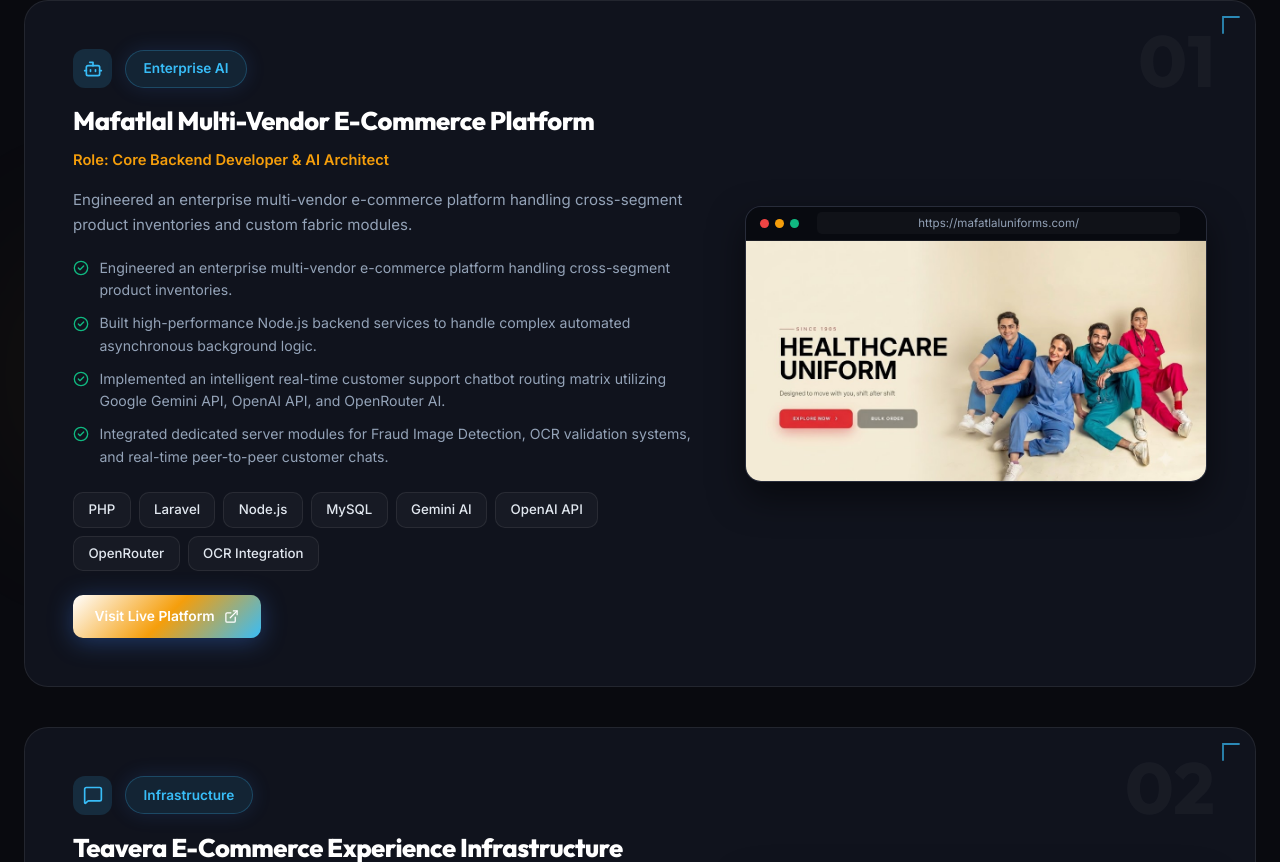
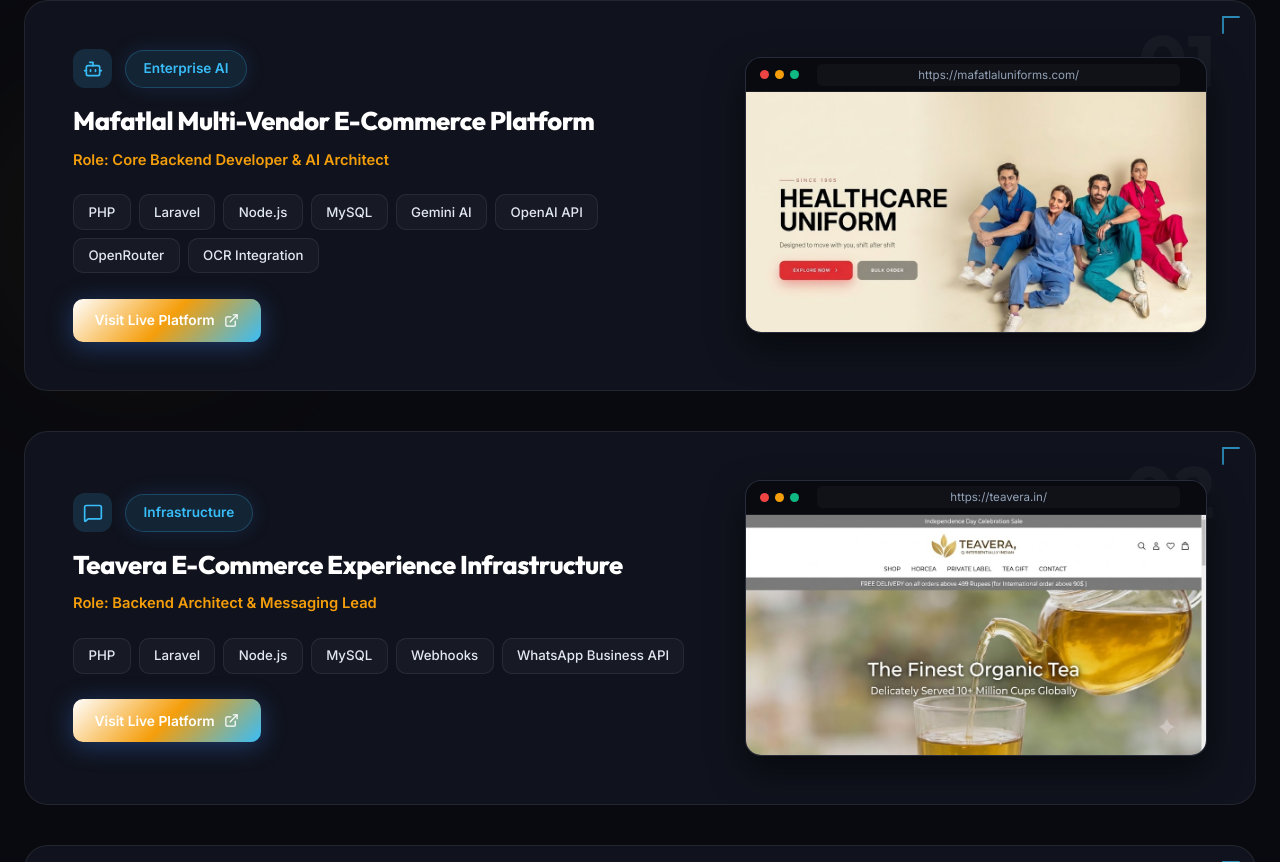
Before and after one commit to TechHub88/portfolio, a React (Vite) app: page / in a window 1280 px wide. Shown: the part 5218-6080 px from the top of the page. Built offline with nearby package versions, Linux system fonts and the light colour scheme.

Commit message:
remove description and highlight bullet lines from project cards

```diff
--- a/src/components/Projects.jsx
+++ b/src/components/Projects.jsx
@@ -1,6 +1,6 @@
 import React, { useState, useEffect, useRef } from 'react';
 import { motion, useInView } from 'framer-motion';
-import { ShoppingBag, Bot, MessageSquare, CheckCircle2, ExternalLink } from 'lucide-react';
+import { ShoppingBag, Bot, MessageSquare, ExternalLink } from 'lucide-react';
 
 const projects = [
   {
@@ -183,24 +183,11 @@ const Projects = () => {
                     {/* TYPEWRITER PROJECT TITLE */}
                     <ProjectTitleTypewriter title={project.title} />
 
-                    <div style={{ color: 'var(--accent-secondary)', fontWeight: 700, fontSize: '0.92rem', marginBottom: '1rem' }}>
+                    <div style={{ color: 'var(--accent-secondary)', fontWeight: 700, fontSize: '0.92rem', marginBottom: '1.4rem' }}>
                       Role: {project.role}
                     </div>
 
-                    <p style={{ color: 'var(--text-muted)', fontSize: '0.94rem', marginBottom: '1.2rem', lineHeight: 1.65 }}>
-                      {project.description}
-                    </p>
-
-                    <div style={{ display: 'flex', flexDirection: 'column', gap: '0.65rem', marginBottom: '1.5rem' }}>
-                      {project.highlights.map((h, i) => (
-                        <div key={i} style={{ display: 'flex', alignItems: 'flex-start', gap: '0.65rem', fontSize: '0.88rem', color: 'var(--text-muted)' }}>
-                          <CheckCircle2 size={16} color="var(--accent-emerald)" style={{ flexShrink: 0, marginTop: '0.2rem' }} />
-                          <span>{h}</span>
-                        </div>
-                      ))}
-                    </div>
-
-                    <div style={{ display: 'flex', flexWrap: 'wrap', gap: '0.5rem', marginBottom: '1.5rem' }}>
+                    <div style={{ display: 'flex', flexWrap: 'wrap', gap: '0.5rem', marginBottom: '1.6rem' }}>
                       {project.tech.map((t, idx) => (
                         <span key={idx} className="tech-pill">{t}</span>
                       ))}
```
